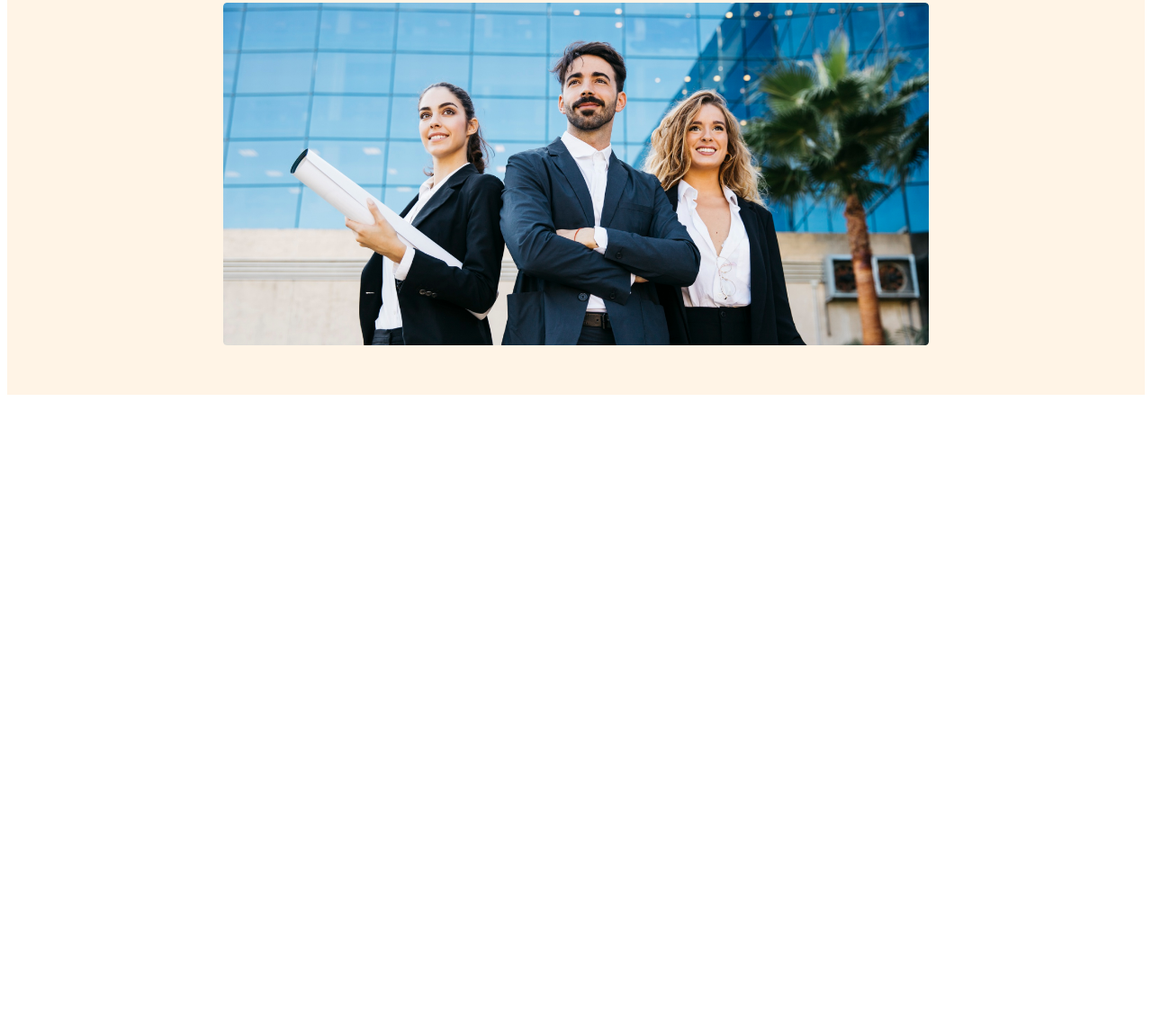
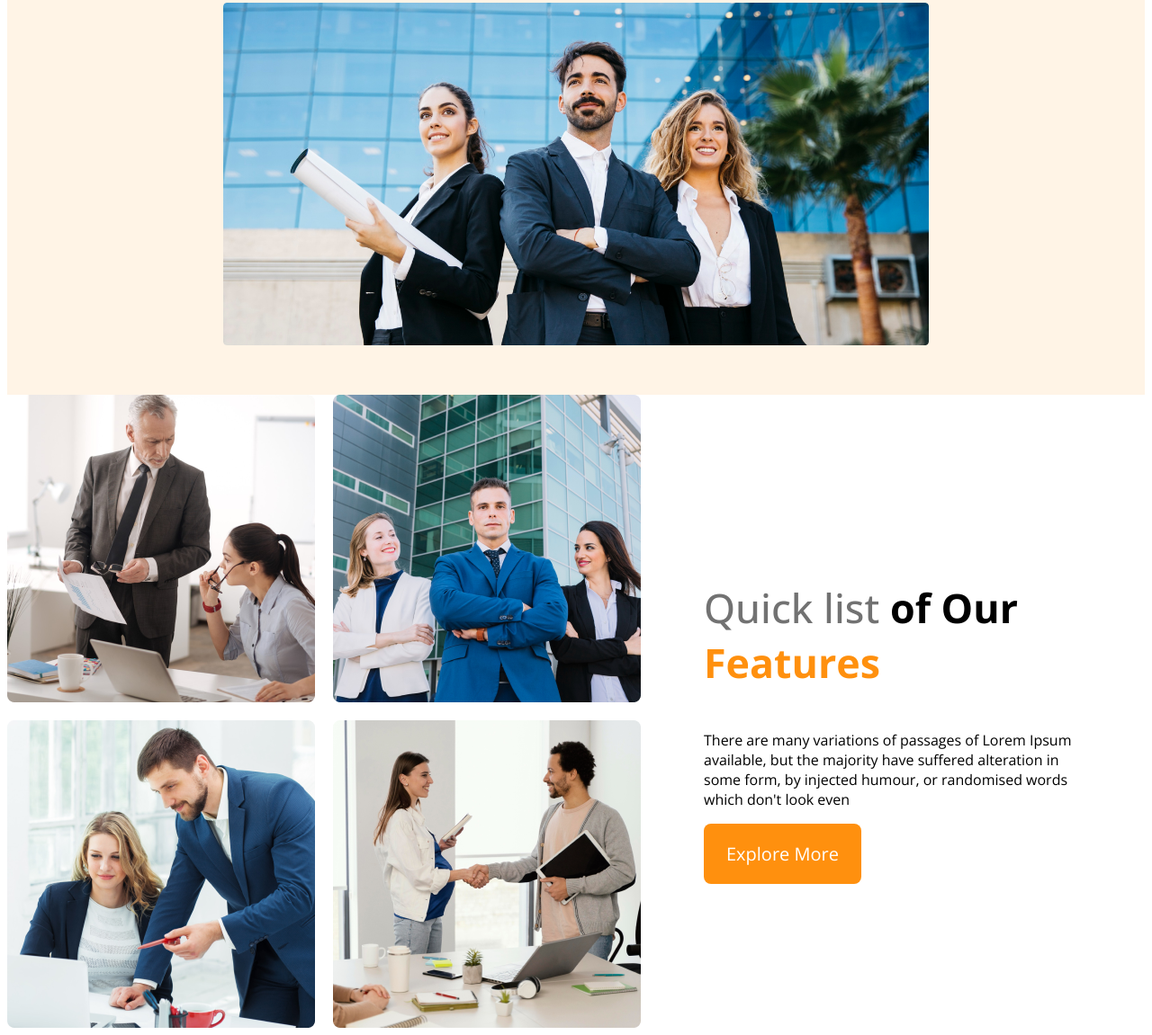
Before and after one commit to ayeshaalpona/architects-repo, a plain HTML site: page index.html in a window 1280 px wide. Shown: the part 612-1763 px from the top of the page at 90% size. Before the commit the page ends 1059 px from the top, so only its background shows below. Drawn offline with nearby package versions, Linux system fonts and the light colour scheme.

Commit message:
feature addeded

```diff
--- a/index.html
+++ b/index.html
@@ -31,9 +31,27 @@
             <img class="banner-img" src="images/banner.png" alt="">
         </div>
     </header>
+    <!-- header end -->
+
     <main>
+        <!-- feature sections -->
+        <section class="teams-container">
+            <div class="teams-img-container">
+                <img src="images/team1.png" alt="">
+                <img src="images/team2.png" alt="">
+                <img src="images/team3.png" alt="">
+                <img src="images/team4.png" alt="">
+            </div>
+            <div class="teams-content">
+<h3 class="teams-title"> <span class="quick-list">Quick list</span> <span>of Our</span> <span class="text-features">Features</span> </h3>
+<p class="teams-description">There are many variations of passages of Lorem Ipsum available, but the majority have suffered alteration in some form, by injected humour, or randomised words which don't look even</p>
+<button class="btn-primary">Explore More</button>
+            </div>
+        </section>
+    </main>
+    <!-- main section end -->
 
-    </main>
+    <!-- footer start -->
     <footer>
 
     </footer>
--- a/style/index.css
+++ b/style/index.css
@@ -78,3 +78,35 @@ nav li {
         flex-direction: column;
     }
 }
+
+/* main section style */
+main{
+    max-width: 1440px;
+     margin: 0 auto;
+}
+
+/* teams style */
+.teams-container{
+    display: flex;
+    align-items: center;
+}
+.teams-img-container{
+    display: grid;
+    grid-template-columns: repeat(2, 1fr);
+    gap: 1.25rem;
+}
+.teams-content{
+    padding-right:70px;
+    padding-left: 70px;
+}
+.teams-title{
+    font-size: 2.8rem;
+}
+.teams-title .quick-list{
+ color: #727272;
+ font-weight: 500;
+}
+.text-features{
+    color: #FF900E;
+    font-weight: 700;
+}
```
